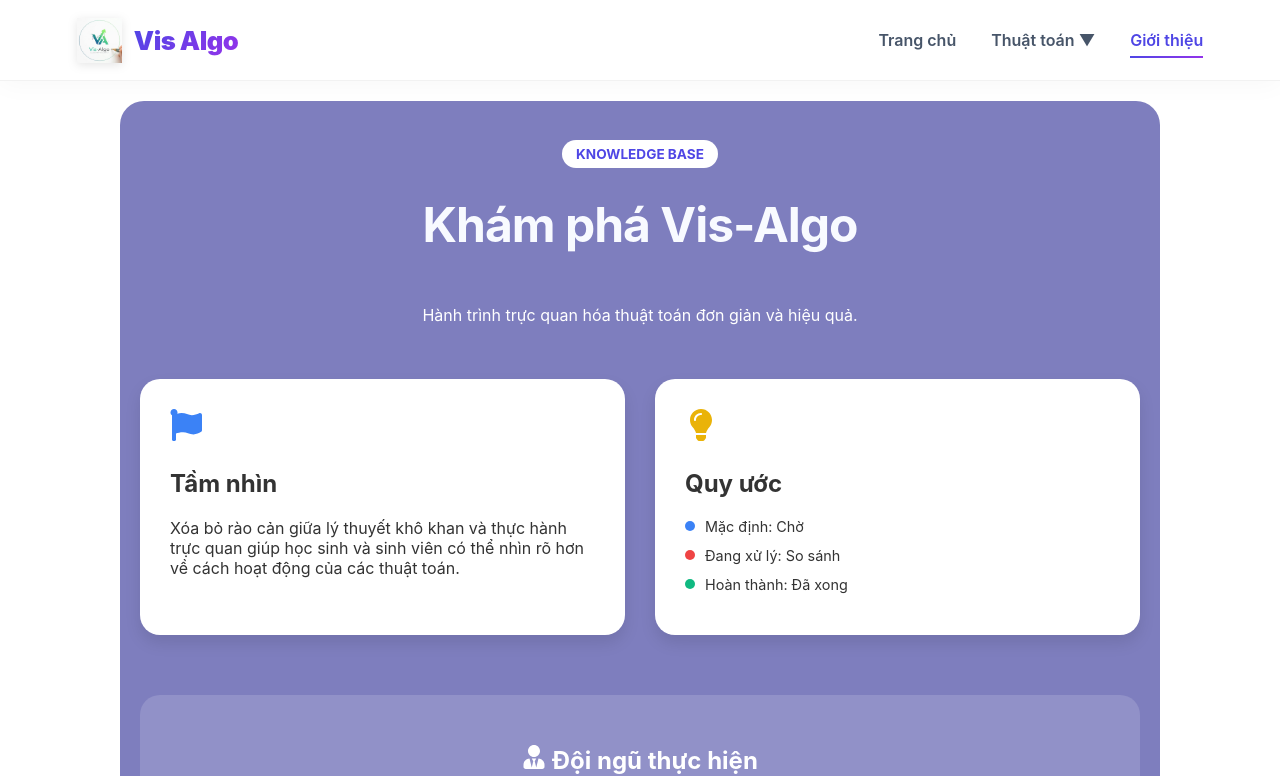
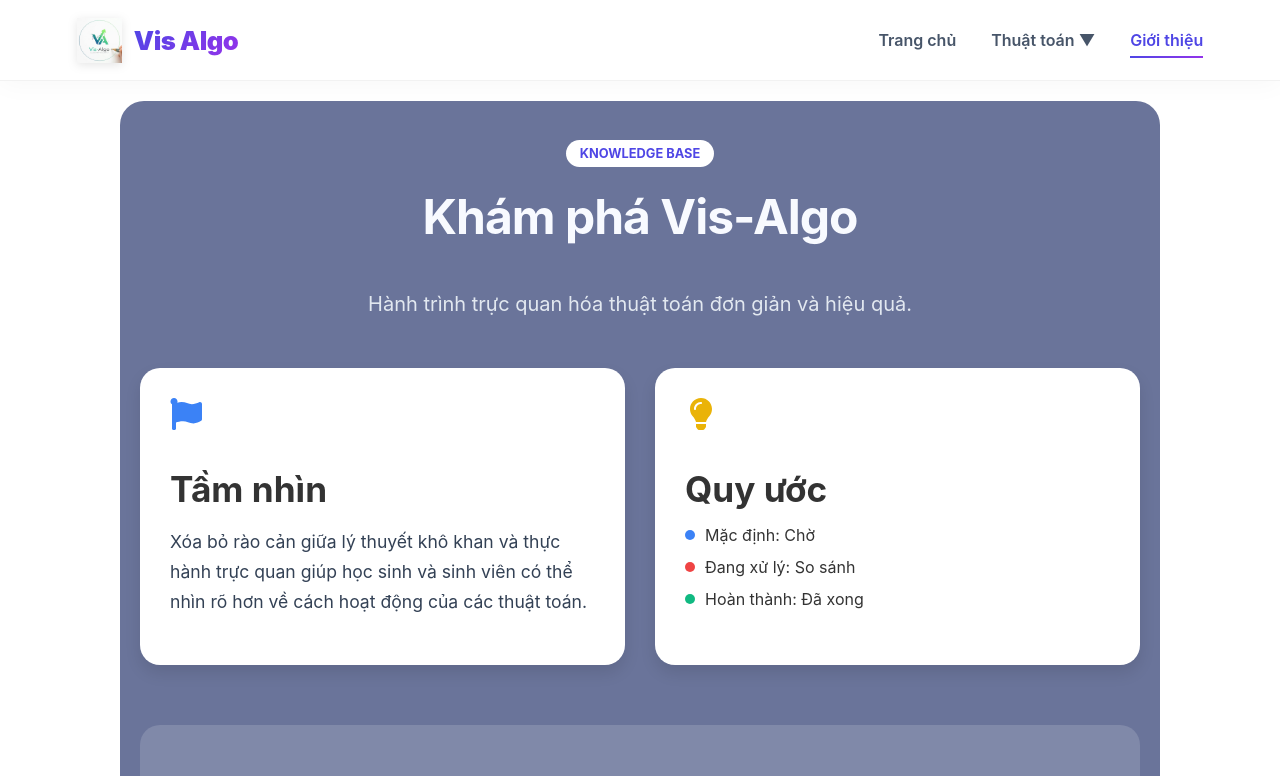
Before and after one commit to lethingocnhat462-ux/Visalgo-final-project, a React (Create React App) app: page /about in a window 1280 px wide. Shown: the top 776 px of the page. Built offline with nearby package versions, Linux system fonts and the light colour scheme.

Commit message:
Chỉnh trang giới thiệu

```diff
--- a/src/pages/AboutPage.css
+++ b/src/pages/AboutPage.css
@@ -3,7 +3,7 @@
   max-width: 1000px;
   margin: 0 auto;
   padding: 40px 20px;
-  background-color: #7e7ebe; /* Giữ màu tím chủ đạo của bạn */
+  background-color: #6a749a; /* Giữ màu tím chủ đạo của bạn */
   border-radius: 24px;
   color: white;
   position: relative;
@@ -13,7 +13,7 @@
   text-align: center;
   margin-bottom: 50px;
   color: #ffffff;
-  line-height: 1.6;
+  line-height: 1.4;
 }
 
 .about-label {
@@ -21,7 +21,7 @@
   color: #4f46e5;
   padding: 6px 14px;
   border-radius: 100px;
-  font-size: 0.85rem;
+  font-size: 0.8rem;
   font-weight: 700;
   text-transform: uppercase;
 }
@@ -31,6 +31,32 @@
   margin-top: 20px;
   color: #f8faff;
   letter-spacing: -1px;
+}
+/* Chỉnh chữ mô tả dưới tiêu đề */
+.about-hero p {
+  font-size: 1.25rem;
+  font-weight: 400;
+  color: #e2e8f0;
+  max-width: 600px;
+  margin: 20px auto 0;
+}
+/* Chỉnh cỡ chữ trong các thẻ Card (Tầm nhìn/Quy ước) */
+.about-card-large h2 {
+  font-size: 2.2rem;
+  font-weight: 700;
+  margin-bottom: 15px;
+}
+
+.about-card-large p {
+  font-size: 1.1rem;
+  line-height: 1.7;
+  color: #334155;
+}
+
+/* Cỡ chữ cho các mục quy ước */
+.status-item span {
+  font-size: 1rem;
+  font-weight: 400;
 }
 
 /* Grid Layout thông tin tầm nhìn & quy ước */
@@ -63,7 +89,7 @@
 }
 
 .team-title {
-  font-size: 1.5rem;
+  font-size: 1.75rem;
   margin-bottom: 25px;
   text-align: center;
   color: #ffffff;
--- a/src/pages/HomePage.css
+++ b/src/pages/HomePage.css
@@ -267,43 +267,57 @@
   color: #f1f5f9 !important; /* Màu trắng xám nhẹ cho đoạn văn */
 }
 /* ===== CHỈNH MÀU CÁC THẺ ƯU ĐIỂM ===== */
+/* Container bao quanh các card */
 .features {
   display: flex;
   justify-content: center;
   gap: 30px;
-  padding: 60px 20px;
-  background-color: transparent; /* Để lộ nền trang */
+  padding: 50px 20px;
+  flex-wrap: wrap; /* Hỗ trợ hiển thị trên di động */
 }
 
+/* Style cho từng khung Card */
 .feature-card {
-  background: #ffffff !important; /* Thẻ màu trắng tinh */
-  color: #1e293b !important; /* Chữ màu tối để dễ đọc */
+  background: rgba(20, 19, 25, 0.08); /* Nền hơi trong suốt (Glassmorphism) */
+  border: 1px solid rgba(17, 20, 23, 0.2); /* Viền mảnh */
+  border-radius: 20px;
   padding: 40px 30px;
-  border-radius: 24px;
-  box-shadow: 0 15px 35px rgba(0, 0, 0, 0.1);
-  transition: transform 0.3s ease;
+  width: 280px;
   text-align: center;
-  flex: 1;
-  max-width: 350px;
+  transition: all 0.3s ease;
+  backdrop-filter: blur(10px); /* Hiệu ứng mờ nền */
+  color: white; /* Chữ màu trắng để nổi trên nền tím của body */
 }
 
+/* Hiệu ứng khi di chuột vào (Hover) */
 .feature-card:hover {
-  transform: translateY(-10px); /* Hiệu ứng bay lên khi di chuột */
-  border: 2px solid #7e7ebe; /* Hiện viền tím khi hover */
+  background: rgba(255, 255, 255, 0.15);
+  transform: translateY(-10px); /* Bay lên nhẹ */
+  border-color: #4e8dbe; /* Đổi viền sang màu xanh lá neon (giống ảnh mẫu của bạn) */
+  box-shadow: 0 15px 35px rgba(0, 0, 0, 0.3);
 }
 
-/* Màu của các Icon trong thẻ */
+/* Chỉnh màu cho các Icon bên trong */
 .feature-card svg {
-  color: #7e7ebe !important; /* Icon màu tím */
   margin-bottom: 20px;
+  color: #f7f8f9; /* Màu icon xanh neon cho nổi bật */
+  transition: transform 0.3s ease;
 }
 
-.feature-card h3 {
-  color: #0f172a !important;
-  margin-bottom: 10px;
+.feature-card:hover svg {
+  transform: scale(1.1); /* Icon phóng to nhẹ khi hover */
 }
 
+/* Tiêu đề trong card */
+.feature-card h3 {
+  font-size: 1.5rem;
+  margin-bottom: 15px;
+  font-weight: 700;
+}
+
+/* Nội dung mô tả trong card */
 .feature-card p {
-  color: #64748b !important;
   font-size: 1rem;
+  line-height: 1.5;
+  color: #e0e0e0; /* Màu chữ trắng mờ cho dịu mắt */
 }
```
Also changed, not shown: src/App.css (+55 -0 lines).
